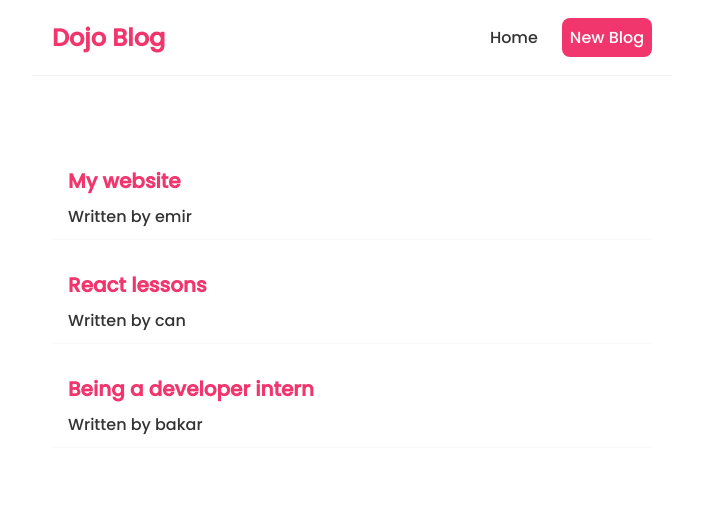
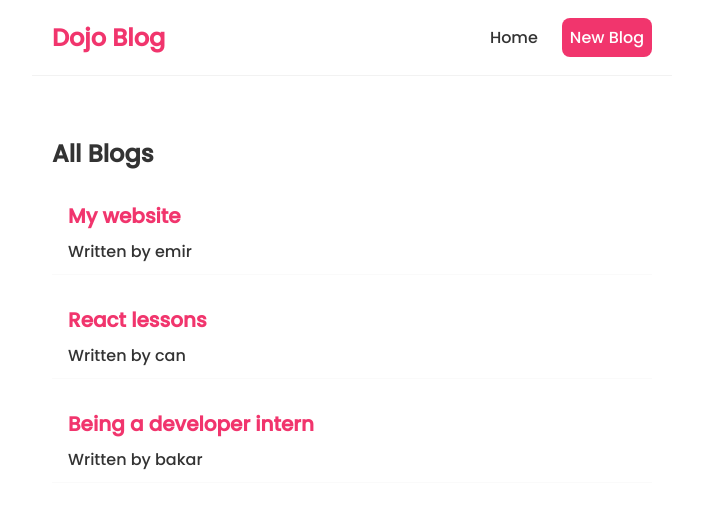
Before and after one commit to emircanbakar/dojo-blog-react, a React (Create React App) app: page / in a window 1280 px wide. Shown: the top 508 px of the page, without its empty margins (288-991 px from the left). Built offline with nearby package versions, Linux system fonts and the light colour scheme.

Commit message:
props used

```diff
--- /dev/null
+++ b/src/BlogList.js
@@ -0,0 +1,19 @@
+const BlogList = ({blogs, title}) => {
+    // const blogs = props.blogs
+    // const title = props.title
+
+    return (
+        <div className="blog-list">
+            <h2> {title} </h2>
+            {blogs.map((blog) => (
+                <div className="blog-preview" key={ blog.id } >
+                    <h2> {blog.title} </h2>
+                    <p> Written by {blog.author} </p>
+                </div>
+
+            ))}
+        </div>
+      );
+}
+
+export default BlogList;
--- a/src/Home.js
+++ b/src/Home.js
@@ -1,5 +1,5 @@
 import { useState } from "react";
-
+import BlogList from "./BlogList.js";
 
 const Home = () => {
 
@@ -22,14 +22,7 @@
 
     return (
         <div className="home">
-            {blogs.map((blog) => (
-                <div className="blog-preview" key={ blog.id } >
-                    <h2> {blog.title} </h2>
-                    <p> Written by {blog.author} </p>
-                </div>
-
-            ))}
-
+            <BlogList blogs={blogs} title="All Blogs" />
 
 
             {/* <p>{ name } is {age} years old. </p>
```
